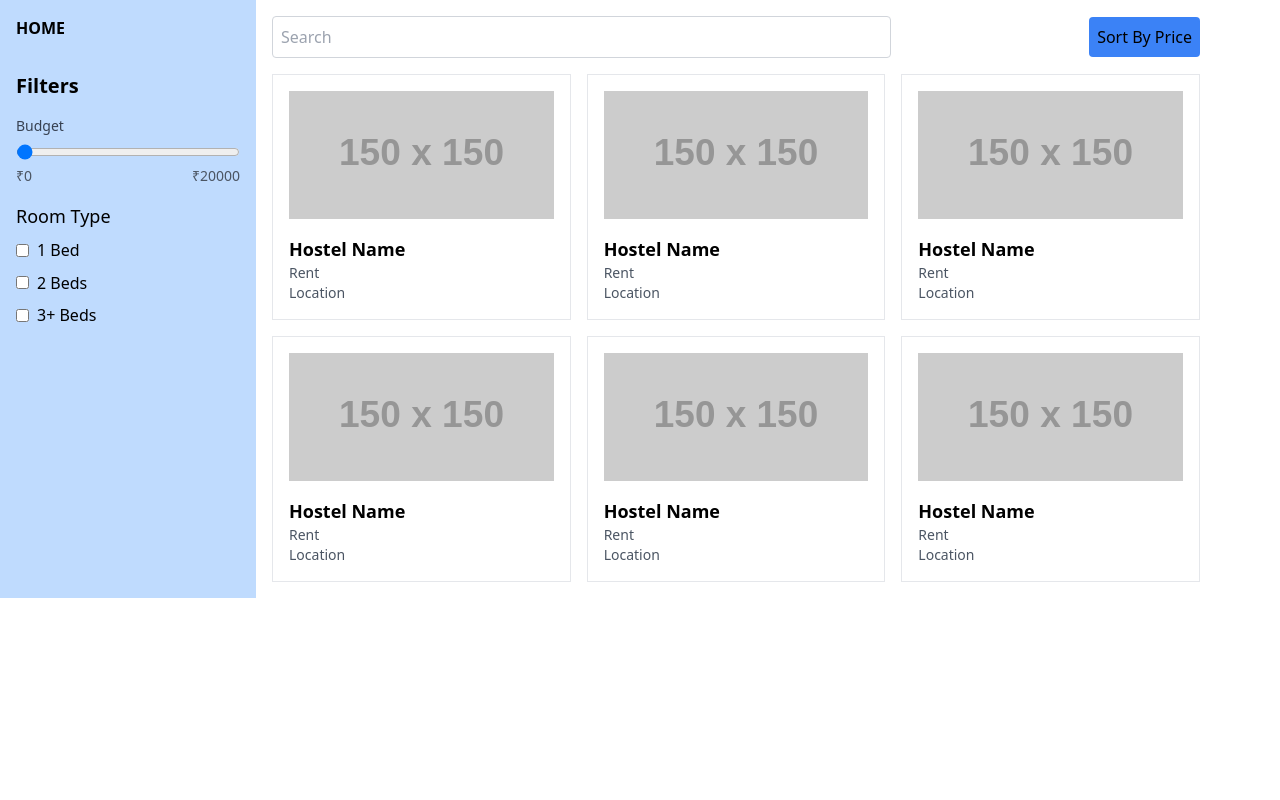
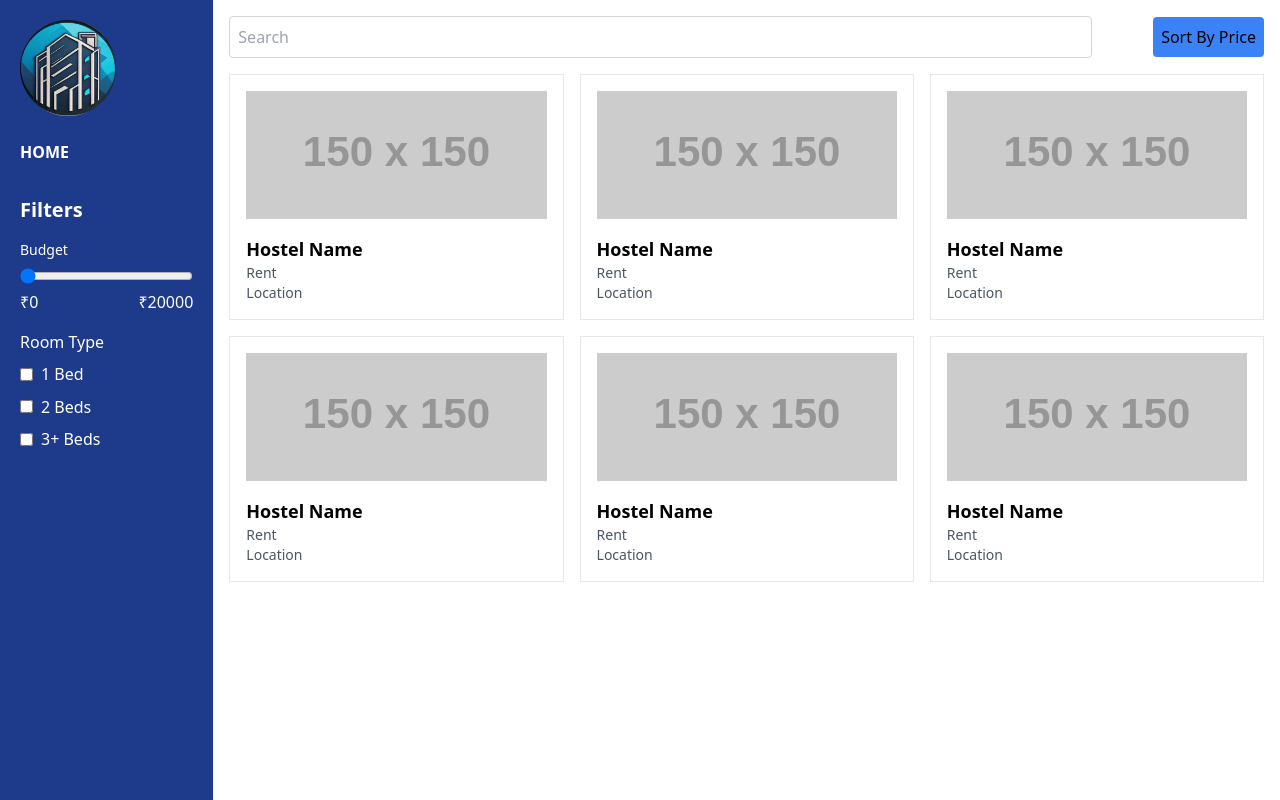
Before and after one commit to Ivin-Mathew/DBMS-HostelManagement, a React (Vite) app in the folder client/: page / in a window 1280 px wide. Built offline with nearby package versions, Linux system fonts and the light colour scheme.

Commit message:
HosteSearch and Logo

```diff
--- a/client/src/components/HostelSearch.jsx
+++ b/client/src/components/HostelSearch.jsx
@@ -2,22 +2,25 @@ import React from 'react';
 
 const HostelSearch = () => {
   return (
-    <div className="flex">
+    <div className="flex h-screen">
       {/* Sidebar */}
-      <div className="w-1/5 bg-blue-200 p-4">
-        <h1 className="text-2x1 font-bold mb-8">HOME</h1>
+      <div className="w-1/6 bg-blue-900 p-5 text-white">
+      <div className="flex items-center mb-6">
+          <img src="/logo.png" alt="Warden Dashboard Logo" className="h-24 w-24 mr-4" />
+        </div>
+        <h1 className="text-2x1 font-bold mb-8 text-white">HOME</h1>
         <div className="mb-4">
-          <h2 className="text-xl font-semibold">Filters</h2>
+          <h2 className="text-xl font-semibold text-white">Filters</h2>
           <div className="mt-4">
-            <label className="block text-sm font-medium text-gray-700">Budget</label>
+            <label className="block text-sm font-medium text-white">Budget</label>
             <input type="range" min="0" max="20000" className="w-full mt-2" />
-            <div className="flex justify-between text-sm text-gray-600">
+            <div className="flex justify-between text-white text-white">
               <span>₹0</span>
               <span>₹20000</span>
             </div>
           </div>
           <div className="mt-4">
-            <h3 className="text-lg font-medium">Room Type</h3>
+            <h3 className="text-white font-medium">Room Type</h3>
             <ul className="mt-2 space-y-2">
               <li>
                 <label className="inline-flex items-center">
@@ -43,12 +46,12 @@ const HostelSearch = () => {
       </div>
 
       {/* Main Content */}
-      <div className="w-3/4 p-4">
+      <div className="w-5/6 p-4">
         <div className="flex justify-between items-center mb-4">
           <input
             type="text"
             placeholder="Search"
-            className="w-2/3 p-2 border border-gray-300 rounded"
+            className="w-5/6 p-2 border border-gray-300 rounded"
           />
           <button className="p-2 bg-blue-500 text-blue rounded">Sort By Price</button>
         </div>
```
Also changed, not shown: client/public/logo.png (added).
